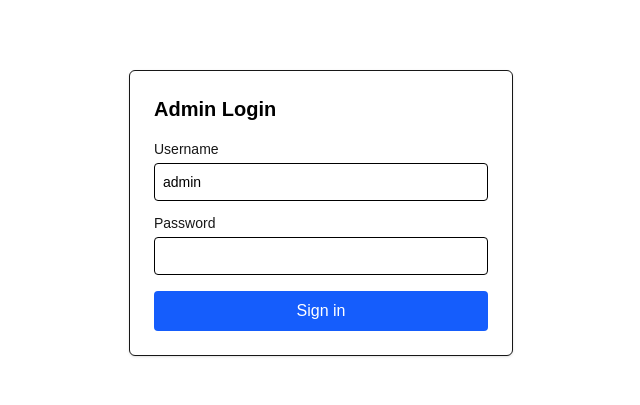
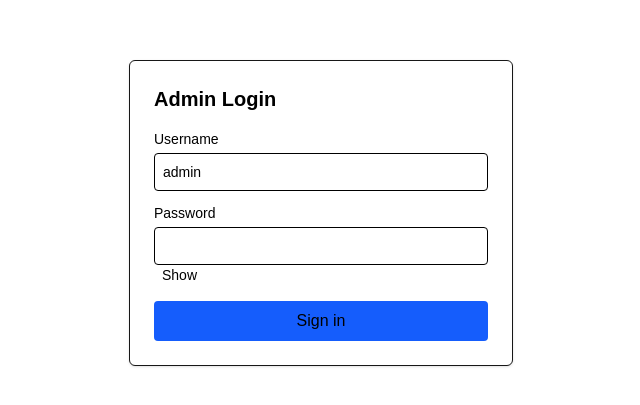
Before and after one commit to RKSouth/group-schedular, a Next.js app: page /admin/login in a window 1280 px wide. Shown: the part 187-592 px from the top of the page, without its empty margins (319-959 px from the left). Built offline with nearby package versions, Linux system fonts and the light colour scheme.

Commit message:
color changes

```diff
--- a/app/admin/login/page.tsx
+++ b/app/admin/login/page.tsx
@@ -7,6 +7,7 @@ export default function AdminLoginPage() {
   const [password, setPassword] = useState('')
   const [error, setError] = useState<string | null>(null)
   const [loading, setLoading] = useState(false)
+  const [showPassword, setShowPassword] = useState(false)
 
   async function onSubmit(e: React.FormEvent) {
     e.preventDefault()
@@ -41,7 +42,7 @@ export default function AdminLoginPage() {
       <form onSubmit={onSubmit} className="w-full max-w-sm rounded-md border bg-white p-6 shadow">
         <h1 className="text-xl text-black font-semibold mb-4">Admin Login</h1>
 
-        <label className="block text-sm mb-3">
+        <label className="block text-black text-sm mb-3">
           Username
           <input
             className="mt-1 w-full  text-black rounded border p-2"
@@ -51,21 +52,28 @@ export default function AdminLoginPage() {
           />
         </label>
 
-        <label className="block text-sm mb-4">
+        <label className="block text-black text-sm mb-4">
           Password
           <input
-            className="mt-1 w-full  text-black rounded border p-2"
-            type="password"
+            className="mt-1 w-full text-black rounded border p-2"
+            type={showPassword ? 'text' : 'password'}
             value={password}
             onChange={(e) => setPassword(e.target.value)}
             autoComplete="current-password"
           />
+          <button
+            type="button"
+            onClick={() => setShowPassword(!showPassword)}
+            style={{ marginLeft: '8px' }}
+          >
+            {showPassword ? 'Hide' : 'Show'}
+          </button>
         </label>
 
         <button
           type="submit"
           disabled={loading}
-          className="w-full rounded bg-blue-600 text-white py-2 disabled:opacity-50"
+          className="w-full rounded bg-blue-600 text-black py-2 disabled:opacity-50"
         >
           {loading ? 'Signing in…' : 'Sign in'}
         </button>
--- a/app/admin/page.tsx
+++ b/app/admin/page.tsx
@@ -342,16 +342,6 @@ export default function Page() {
               />
             </div>
 
-            <label className="block mb-2 text-black">
-              <input
-                type="checkbox"
-                checked={hasReading}
-                onChange={(e) => setHasReading(e.target.checked)}
-                className="mr-2"
-              />
-              Pages (eligible to read)
-            </label>
-
             <button
               className="rounded-md bg-white px-3 py-1 text-black"
               onClick={handleAdd}
@@ -391,7 +381,7 @@ export default function Page() {
 
                         <button
                           type="button"
-                          className="rounded-md bg-white px-2 py-1 text-black text-xs"
+                          className="rounded-md bg-white px-2 py-1 text-black text-xs hover:bg-gray-300 focus:outline-none focus:ring-2 focus:ring-gray-400 focus:ring-offset-2"
                           onClick={() => deleteParticipant(person.id)}
                         >
                           Delete
@@ -412,7 +402,7 @@ export default function Page() {
                           <div>
                             <label className="text-[1rem] text-black">Attending</label>
                             <button
-                              className="rounded-md border-none text-black m-2 bg-white px-2 py-1 text-md"
+                              className="rounded-md border-none text-black m-2 bg-white px-2 py-1 text-md hover:bg-gray-300 focus:outline-none focus:ring-2 focus:ring-gray-400 focus:ring-offset-2"
                               onClick={() =>
                                 patchCycleParticipant(person.id, { attendance: 'yes' })
                               }
@@ -420,7 +410,7 @@ export default function Page() {
                               yes
                             </button>
                             <button
-                              className="rounded-md border-none text-black m-2 bg-white px-2 py-1 text-md"
+                              className="rounded-md border-none text-black m-2 bg-white px-2 py-1 text-md hover:bg-gray-300 focus:outline-none focus:ring-2 focus:ring-gray-400 focus:ring-offset-2"
                               onClick={() =>
                                 patchCycleParticipant(person.id, { attendance: 'maybe' })
                               }
@@ -437,7 +427,7 @@ export default function Page() {
                           <div>
                             <label className="text-[1rem] text-black">Reading</label>{' '}
                             <button
-                              className="rounded-md border-none text-black m-2 bg-white px-2 py-1 text-md"
+                              className="rounded-md border-none text-black m-2 bg-white px-2 py-1 text-md hover:bg-gray-300 focus:outline-none focus:ring-2 focus:ring-gray-400 focus:ring-offset-2"
                               onClick={() =>
                                 patchCycleParticipant(person.id, { reading: 'pending' })
                               }
@@ -445,7 +435,7 @@ export default function Page() {
                               Set pending
                             </button>
                             <button
-                              className="rounded-md border-none text-black m-2 bg-white px-2 py-1 text-md"
+                              className="rounded-md border-none text-black m-2 bg-white px-2 py-1 text-md hover:bg-gray-300 focus:outline-none focus:ring-2 focus:ring-gray-400 focus:ring-offset-2"
                               onClick={() =>
                                 patchCycleParticipant(person.id, { reading: 'confirmed' })
                               }
@@ -453,7 +443,7 @@ export default function Page() {
                               Confirm
                             </button>
                             <button
-                              className="rounded-md border-none text-black m-2 bg-white px-2 py-1 text-md"
+                              className="rounded-md border-none text-black m-2 bg-white px-2 py-1 text-md hover:bg-gray-300"
                               onClick={() =>
                                 patchCycleParticipant(person.id, { reading: 'deferred' })
                               }
```
